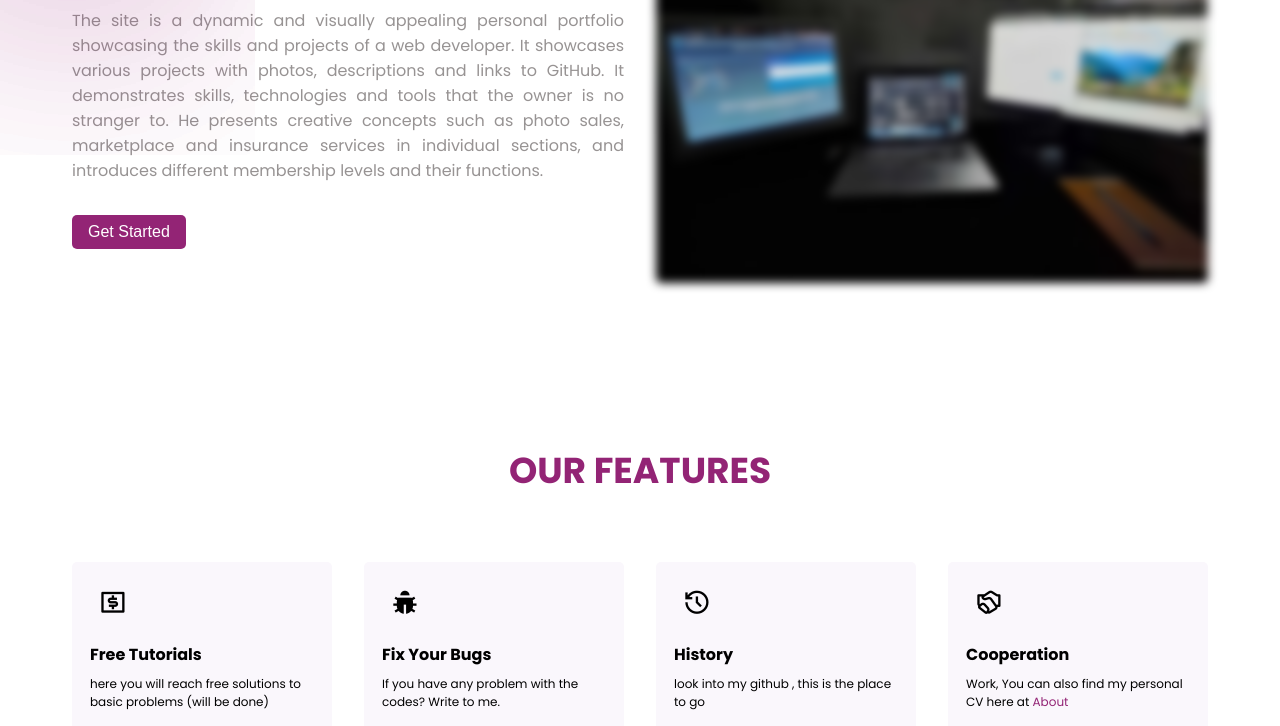
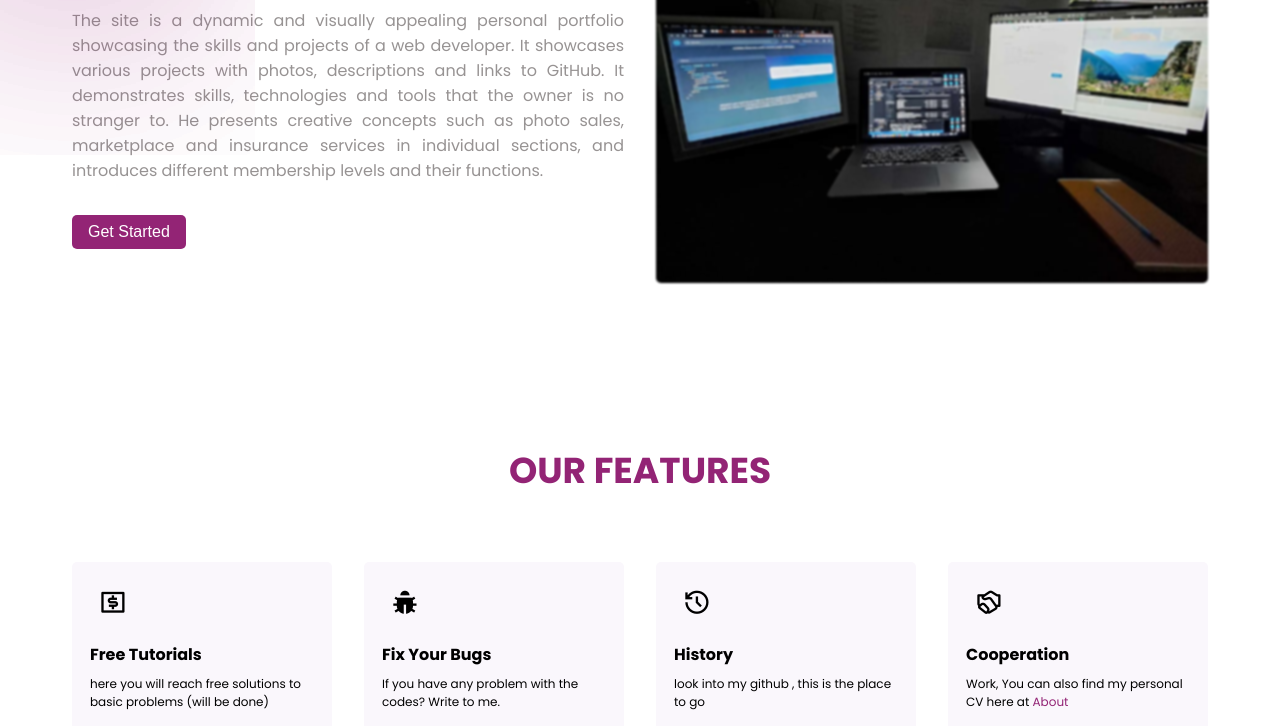
Before and after one commit to MaciejKociemski/AboutMe_portfolio, a plain HTML site: page index.html in a window 1280 px wide. Shown: the part 354-1080 px from the top of the page. Drawn offline with nearby package versions, Linux system fonts and the light colour scheme; some packages are replaced by stand-ins of ours; a script that the page names is missing.

Commit message:
style, change blur

```diff
--- a/style.css
+++ b/style.css
@@ -193,7 +193,7 @@ header {
 }
 
 .image-header {
-  filter: blur(5px);
+  filter: blur(1px);
   border-radius: 5px;
 }
 
```
